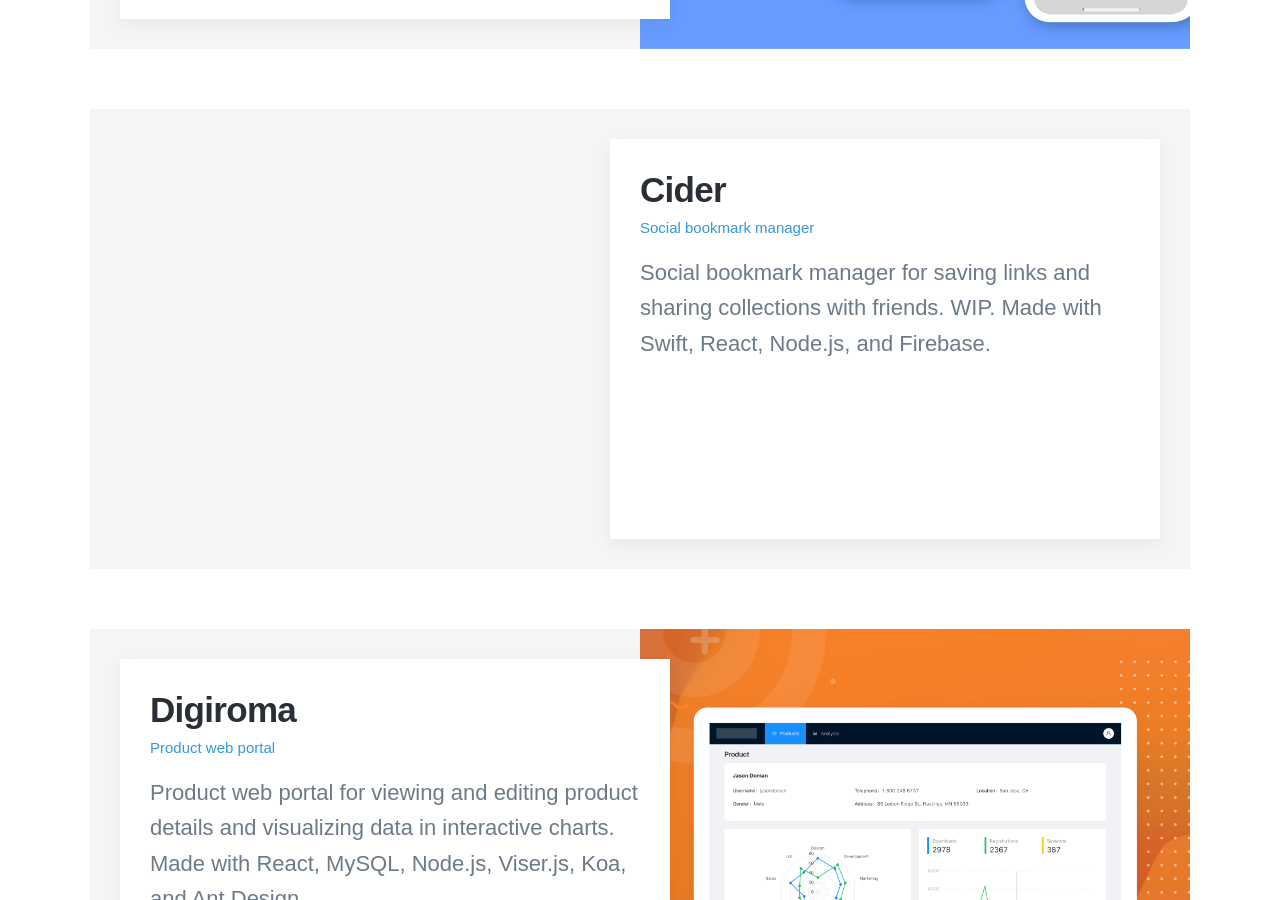
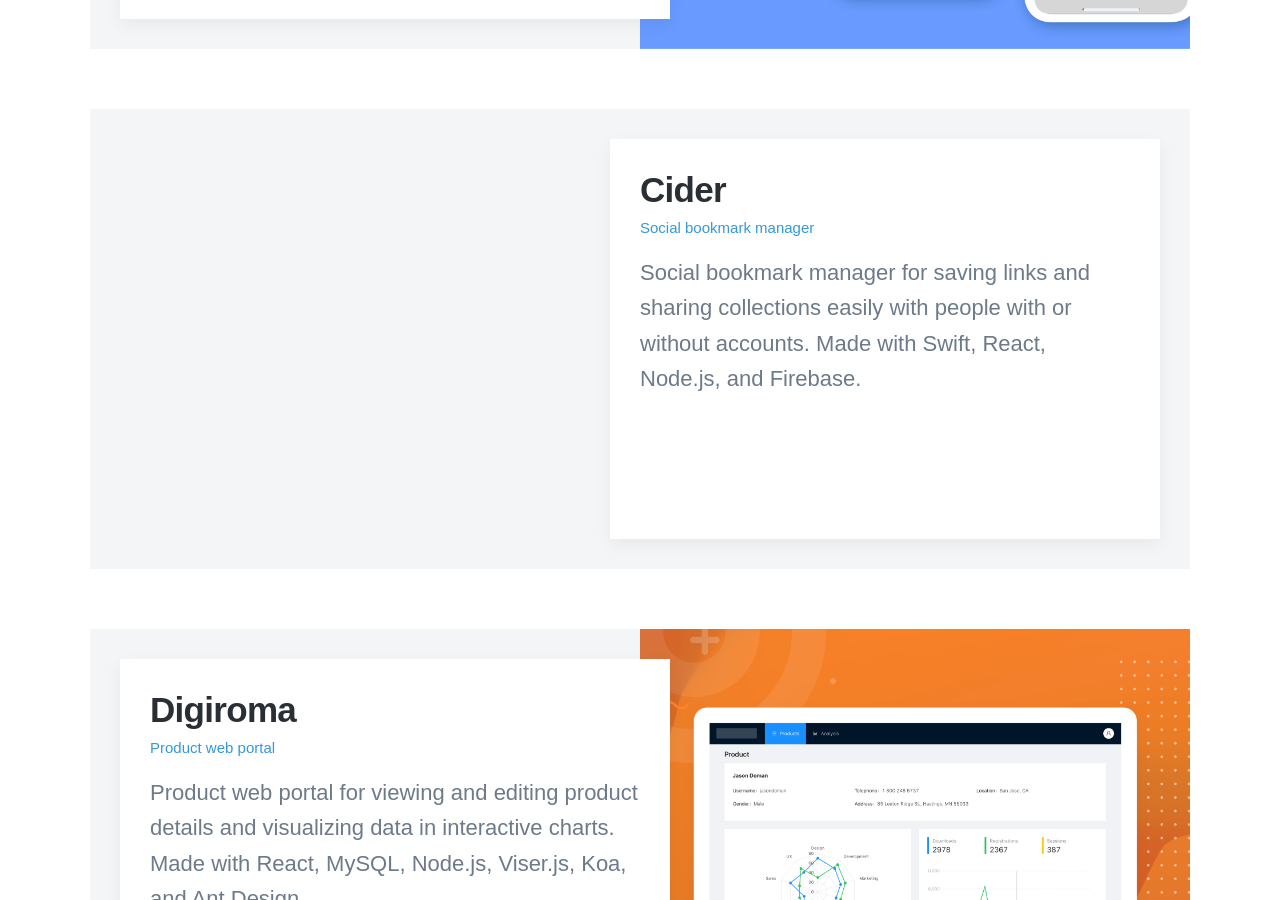
Before and after one commit to kennethfreeflow/kennethlng.github.io, a Jekyll site: the page built from projects/index.html, in a window 1280 px wide and 900 px high, scrolled down 1463 px. Built offline with Jekyll 4.4.1, drawn with Linux system fonts in a browser that asks for light colours; nearby versions of some CDN libraries; some web fonts are replaced.

Commit message:
Update 2020-06-30-cider.md

```diff
--- a/_projects/2020-06-30-cider.md
+++ b/_projects/2020-06-30-cider.md
@@ -2,7 +2,7 @@
 title: 'Cider'
 subtitle: 'Social bookmark manager'
 date: 2020-06-11 00:00:00
-description: Social bookmark manager for saving links and sharing collections with friends. WIP. Made with Swift, React, Node.js, and Firebase.
+description: Social bookmark manager for saving links and sharing collections easily with people with or without accounts. Made with Swift, React, Node.js, and Firebase.
 # featured_image: '/images/projects/cider/591c14ad-85ea-4c63-b7a2-45aa1bf2be27.png'
 ---
 
```
